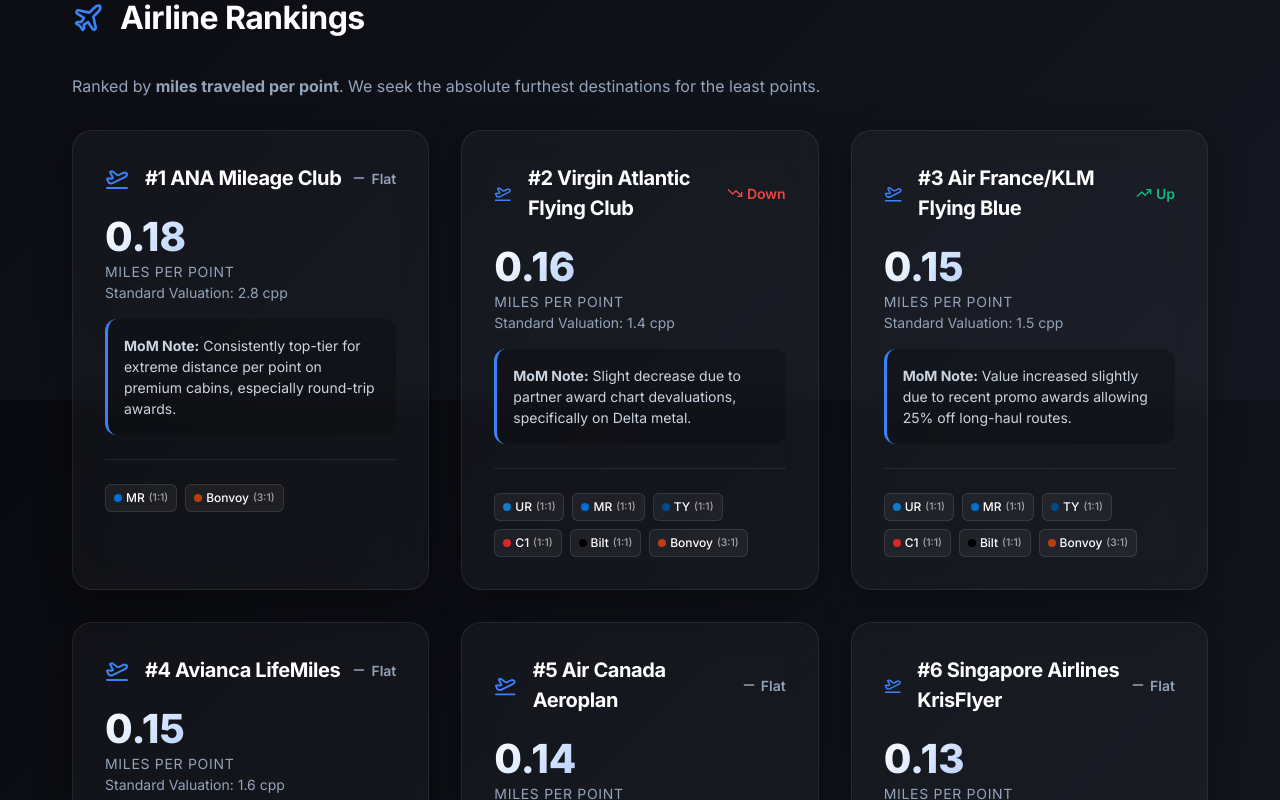
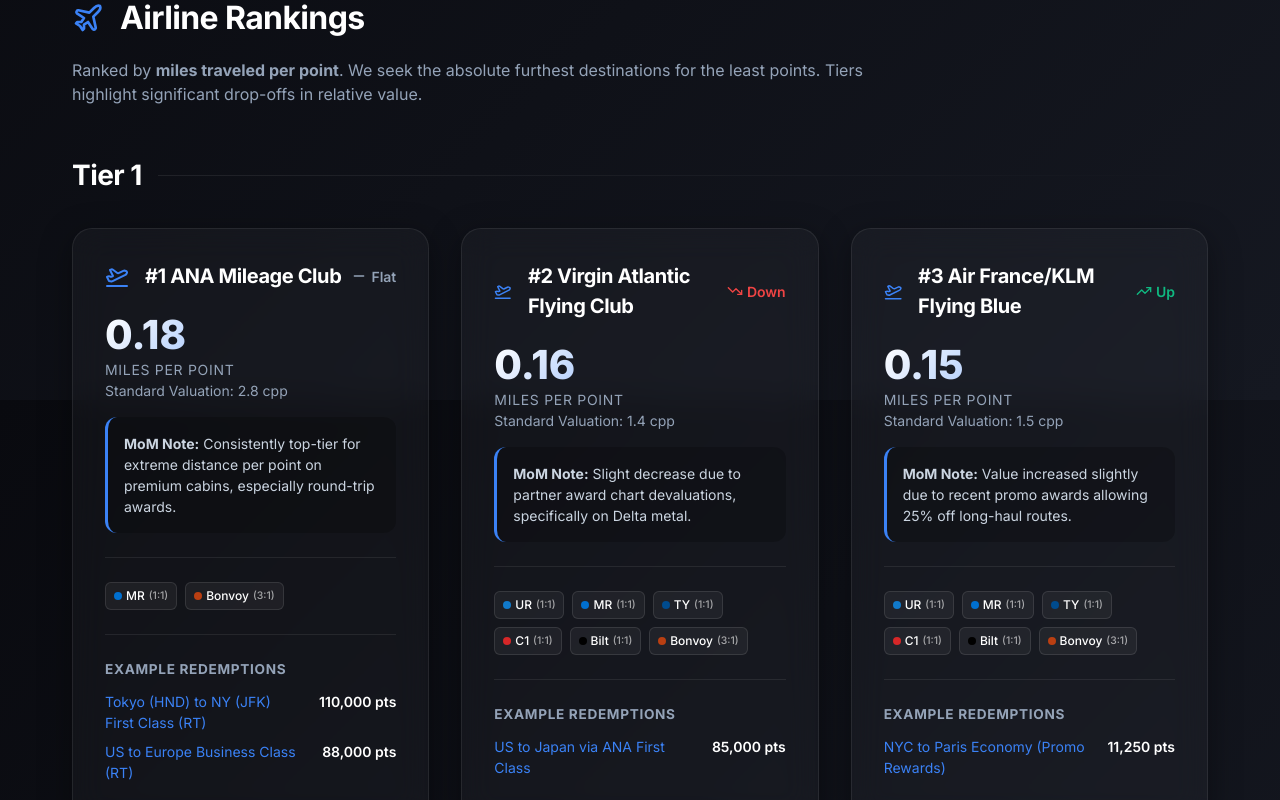
Before and after one commit to lklopfenstein/most-valuable-points, a React (Vite) app: page / in a window 1280 px wide. Shown: the part 400-1200 px from the top of the page. Built offline with nearby package versions, Linux system fonts and the light colour scheme.

Commit message:
feat: Add redemption examples and tier categorization

```diff
--- a/src/App.jsx
+++ b/src/App.jsx
@@ -1,4 +1,4 @@
-import React, { useState } from 'react';
+import React, { useState, useMemo } from 'react';
 import { airlinesData, hotelsData } from './data/loyaltyData';
 import AirlineRankingCard from './components/AirlineRankingCard';
 import HotelRankingCard from './components/HotelRankingCard';
@@ -7,18 +7,69 @@
 export default function App() {
   const [activeTab, setActiveTab] = useState('airlines');
 
-  // Sort airlines by highest milesPerPoint
-  const sortedAirlines = [...airlinesData].sort((a, b) => b.milesPerPoint - a.milesPerPoint);
+  // Group airlines into Tiers
+  const airlineTiers = useMemo(() => {
+    const sorted = [...airlinesData].sort((a, b) => b.milesPerPoint - a.milesPerPoint);
+    const tiers = [];
+    let currentTier = [];
+    let tierIndex = 1;
 
-  // Sort hotels by lowest average points, putting "too expensive" (>18000) at the bottom
-  const sortedHotels = [...hotelsData].sort((a, b) => {
-    const aTooExpensive = a.averagePoints > 18000;
-    const bTooExpensive = b.averagePoints > 18000;
+    sorted.forEach((airline, i) => {
+      if (i === 0) {
+        currentTier.push(airline);
+      } else {
+        const prev = sorted[i - 1];
+        // Significant drop-off threshold for airlines is 0.02
+        if (prev.milesPerPoint - airline.milesPerPoint >= 0.02) {
+          tiers.push({ name: `Tier ${tierIndex}`, items: currentTier });
+          currentTier = [airline];
+          tierIndex++;
+        } else {
+          currentTier.push(airline);
+        }
+      }
+    });
+    if (currentTier.length > 0) {
+      tiers.push({ name: `Tier ${tierIndex}`, items: currentTier });
+    }
+    return tiers;
+  }, []);
 
-    if (aTooExpensive && !bTooExpensive) return 1;
-    if (!aTooExpensive && bTooExpensive) return -1;
-    return a.averagePoints - b.averagePoints;
-  });
+  // Group hotels into Tiers
+  const hotelTiers = useMemo(() => {
+    // Separate valid vs too expensive
+    const validHotels = hotelsData.filter(h => h.averagePoints <= 18000).sort((a, b) => a.averagePoints - b.averagePoints);
+    const expensiveHotels = hotelsData.filter(h => h.averagePoints > 18000).sort((a, b) => a.averagePoints - b.averagePoints);
+
+    const tiers = [];
+    let currentTier = [];
+    let tierIndex = 1;
+
+    validHotels.forEach((hotel, i) => {
+      if (i === 0) {
+        currentTier.push(hotel);
+      } else {
+        const prev = validHotels[i - 1];
+        // Significant drop-off threshold for hotels is 2000 points
+        if (hotel.averagePoints - prev.averagePoints >= 2000) {
+          tiers.push({ name: `Tier ${tierIndex}`, items: currentTier });
+          currentTier = [hotel];
+          tierIndex++;
+        } else {
+          currentTier.push(hotel);
+        }
+      }
+    });
+    if (currentTier.length > 0) {
+      tiers.push({ name: `Tier ${tierIndex}`, items: currentTier });
+    }
+
+    if (expensiveHotels.length > 0) {
+      tiers.push({ name: "Too Freakin' Expensive Tier", items: expensiveHotels, danger: true });
+    }
+
+    return tiers;
+  }, []);
 
   return (
     <div className="container">
@@ -50,34 +101,67 @@
       <main>
         {activeTab === 'airlines' && (
           <div className="animate-up">
-            <h2 className="section-title">
+            <h2 className="section-title" style={{ marginBottom: '1rem' }}>
               <Plane size={32} color="var(--accent-primary)" />
               Airline Rankings
             </h2>
-            <p style={{ color: 'var(--text-secondary)', marginBottom: '2rem', maxWidth: '800px' }}>
+            <p style={{ color: 'var(--text-secondary)', marginBottom: '3rem', maxWidth: '800px' }}>
               Ranked by <strong>miles traveled per point</strong>. We seek the absolute furthest destinations for the least points.
+              Tiers highlight significant drop-offs in relative value.
             </p>
-            <div className="grid">
-              {sortedAirlines.map((airline, index) => (
-                <AirlineRankingCard key={airline.id} data={airline} rank={index + 1} />
-              ))}
+
+            <div style={{ display: 'flex', flexDirection: 'column', gap: '4rem' }}>
+              {airlineTiers.map((tier, tIndex) => {
+                // Calculate starting rank for this tier
+                const startRank = airlineTiers.slice(0, tIndex).reduce((acc, curr) => acc + curr.items.length, 0) + 1;
+
+                return (
+                  <div key={tier.name}>
+                    <div style={{ display: 'flex', alignItems: 'center', gap: '1rem', marginBottom: '2rem' }}>
+                      <h3 style={{ fontSize: '1.75rem', margin: 0 }}>{tier.name}</h3>
+                      <div style={{ flex: 1, height: '1px', background: 'linear-gradient(90deg, var(--glass-border), transparent)' }}></div>
+                    </div>
+                    <div className="grid">
+                      {tier.items.map((airline, index) => (
+                        <AirlineRankingCard key={airline.id} data={airline} rank={startRank + index} />
+                      ))}
+                    </div>
+                  </div>
+                );
+              })}
             </div>
           </div>
         )}
 
         {activeTab === 'hotels' && (
           <div className="animate-up">
-            <h2 className="section-title">
+            <h2 className="section-title" style={{ marginBottom: '1rem' }}>
               <Building size={32} color="var(--accent-primary)" />
               Hotel Rankings
             </h2>
-            <p style={{ color: 'var(--text-secondary)', marginBottom: '2rem', maxWidth: '800px' }}>
-              Ranked by lowest average cost for 3-star and above properties. Programs exceeding 18,000 points per night on average are flagged as <strong>Too Freakin' Expensive</strong> and moved to the bottom.
+            <p style={{ color: 'var(--text-secondary)', marginBottom: '3rem', maxWidth: '800px' }}>
+              Ranked by lowest average cost for 3-star and above properties. Programs exceeding 18,000 points per night on average are flagged as <strong>Too Freakin' Expensive</strong> and relegated to the bottom.
             </p>
-            <div className="grid">
-              {sortedHotels.map((hotel, index) => (
-                <HotelRankingCard key={hotel.id} data={hotel} rank={index + 1} />
-              ))}
+
+            <div style={{ display: 'flex', flexDirection: 'column', gap: '4rem' }}>
+              {hotelTiers.map((tier, tIndex) => {
+                // Calculate starting rank for this tier
+                const startRank = hotelTiers.slice(0, tIndex).reduce((acc, curr) => acc + curr.items.length, 0) + 1;
+
+                return (
+                  <div key={tier.name}>
+                    <div style={{ display: 'flex', alignItems: 'center', gap: '1rem', marginBottom: '2rem' }}>
+                      <h3 style={{ fontSize: '1.75rem', margin: 0, color: tier.danger ? 'var(--danger)' : 'inherit' }}>{tier.name}</h3>
+                      <div style={{ flex: 1, height: '1px', background: `linear-gradient(90deg, ${tier.danger ? 'var(--danger-glow)' : 'var(--glass-border)'}, transparent)` }}></div>
+                    </div>
+                    <div className="grid">
+                      {tier.items.map((hotel, index) => (
+                        <HotelRankingCard key={hotel.id} data={hotel} rank={startRank + index} />
+                      ))}
+                    </div>
+                  </div>
+                );
+              })}
             </div>
           </div>
         )}
--- a/src/components/AirlineRankingCard.jsx
+++ b/src/components/AirlineRankingCard.jsx
@@ -43,6 +43,22 @@
           );
         })}
       </div>
+
+      {data.redemptionExamples && data.redemptionExamples.length > 0 && (
+        <div style={{ marginTop: '1.5rem', paddingTop: '1.5rem', borderTop: '1px solid var(--glass-border)' }}>
+          <h4 style={{ fontSize: '0.85rem', color: 'var(--text-secondary)', marginBottom: '0.75rem', textTransform: 'uppercase', letterSpacing: '0.05em' }}>Example Redemptions</h4>
+          <ul style={{ listStyle: 'none', padding: 0, margin: 0, fontSize: '0.875rem' }}>
+            {data.redemptionExamples.map((ex, i) => (
+              <li key={i} style={{ marginBottom: '0.5rem', display: 'flex', justifyContent: 'space-between', alignItems: 'flex-start', gap: '1rem' }}>
+                <a href={ex.link} target="_blank" rel="noopener noreferrer" style={{ color: 'var(--accent-primary)', textDecoration: 'none' }}>
+                  {ex.title}
+                </a>
+                <span style={{ fontWeight: 600, whiteSpace: 'nowrap' }}>{ex.cost}</span>
+              </li>
+            ))}
+          </ul>
+        </div>
+      )}
     </div>
   );
 }
--- a/src/components/HotelRankingCard.jsx
+++ b/src/components/HotelRankingCard.jsx
@@ -57,6 +57,22 @@
           );
         })}
       </div>
+
+      {data.redemptionExamples && data.redemptionExamples.length > 0 && (
+        <div style={{ marginTop: '1.5rem', paddingTop: '1.5rem', borderTop: '1px solid var(--glass-border)' }}>
+          <h4 style={{ fontSize: '0.85rem', color: 'var(--text-secondary)', marginBottom: '0.75rem', textTransform: 'uppercase', letterSpacing: '0.05em' }}>Example Redemptions</h4>
+          <ul style={{ listStyle: 'none', padding: 0, margin: 0, fontSize: '0.875rem' }}>
+            {data.redemptionExamples.map((ex, i) => (
+              <li key={i} style={{ marginBottom: '0.5rem', display: 'flex', justifyContent: 'space-between', alignItems: 'flex-start', gap: '1rem' }}>
+                <a href={ex.link} target="_blank" rel="noopener noreferrer" style={{ color: isTooExpensive ? 'var(--danger)' : 'var(--accent-primary)', textDecoration: 'none' }}>
+                  {ex.title}
+                </a>
+                <span style={{ fontWeight: 600, whiteSpace: 'nowrap', color: isTooExpensive ? 'var(--danger)' : 'inherit' }}>{ex.cost}</span>
+              </li>
+            ))}
+          </ul>
+        </div>
+      )}
     </div>
   );
 }
--- a/src/data/loyaltyData.js
+++ b/src/data/loyaltyData.js
@@ -18,6 +18,29 @@
     transferPartners: [
       { partner: "Amex", ratio: "1:1" },
       { partner: "Marriott", ratio: "3:1" }
+    ],
+    redemptionExamples: [
+      { title: "Tokyo (HND) to NY (JFK) First Class (RT)", cost: "110,000 pts", link: "https://www.ana.co.jp/en/us/amc/reference/tux/award/" },
+      { title: "US to Europe Business Class (RT)", cost: "88,000 pts", link: "https://www.ana.co.jp/en/us/amc/reference/tux/award/" }
+    ]
+  },
+  {
+    id: "virgin",
+    name: "Virgin Atlantic Flying Club",
+    milesPerPoint: 0.16,
+    previousMilesPerPoint: 0.17,
+    cpp: 1.4,
+    explanation: "Slight decrease due to partner award chart devaluations, specifically on Delta metal.",
+    transferPartners: [
+      { partner: "Chase", ratio: "1:1" },
+      { partner: "Amex", ratio: "1:1" },
+      { partner: "Citi", ratio: "1:1" },
+      { partner: "CapitalOne", ratio: "1:1" },
+      { partner: "Bilt", ratio: "1:1" },
+      { partner: "Marriott", ratio: "3:1" }
+    ],
+    redemptionExamples: [
+      { title: "US to Japan via ANA First Class", cost: "85,000 pts", link: "https://flywith.virginatlantic.com/us/en/flying-club/airline-partners/all-nippon-airways.html" }
     ]
   },
   {
@@ -34,6 +57,26 @@
       { partner: "CapitalOne", ratio: "1:1" },
       { partner: "Bilt", ratio: "1:1" },
       { partner: "Marriott", ratio: "3:1" }
+    ],
+    redemptionExamples: [
+      { title: "NYC to Paris Economy (Promo Rewards)", cost: "11,250 pts", link: "https://www.flyingblue.us/en/spend/flights/promo-rewards" }
+    ]
+  },
+  {
+    id: "lifemiles",
+    name: "Avianca LifeMiles",
+    milesPerPoint: 0.15,
+    previousMilesPerPoint: 0.15,
+    cpp: 1.6,
+    explanation: "Great for long-haul Star Alliance bookings with minimal fees.",
+    transferPartners: [
+      { partner: "Amex", ratio: "1:1" },
+      { partner: "Citi", ratio: "1:1" },
+      { partner: "CapitalOne", ratio: "1:1" },
+      { partner: "Marriott", ratio: "3:1" }
+    ],
+    redemptionExamples: [
+      { title: "US to Europe Business Class (Star Alliance)", cost: "63,000 pts", link: "https://www.lifemiles.com/" }
     ]
   },
   {
@@ -49,22 +92,58 @@
       { partner: "CapitalOne", ratio: "1:1" },
       { partner: "Bilt", ratio: "1:1" },
       { partner: "Marriott", ratio: "3:1" }
+    ],
+    redemptionExamples: [
+      { title: "US West Coast to Tokyo Business Class", cost: "55,000 pts", link: "https://www.aircanada.com/us/en/aco/home/aeroplan/redeem/flights.html" }
     ]
   },
   {
-    id: "virgin",
-    name: "Virgin Atlantic Flying Club",
-    milesPerPoint: 0.16,
-    previousMilesPerPoint: 0.17,
-    cpp: 1.4,
-    explanation: "Slight decrease due to partner award chart devaluations, specifically on Delta metal.",
+    id: "krisflyer",
+    name: "Singapore Airlines KrisFlyer",
+    milesPerPoint: 0.13,
+    previousMilesPerPoint: 0.13,
+    cpp: 1.5,
+    explanation: "Only way to book Singapore premium cabins, standard distance valuations.",
     transferPartners: [
       { partner: "Chase", ratio: "1:1" },
       { partner: "Amex", ratio: "1:1" },
       { partner: "Citi", ratio: "1:1" },
       { partner: "CapitalOne", ratio: "1:1" },
+      { partner: "Marriott", ratio: "3:1" }
+    ],
+    redemptionExamples: [
+      { title: "JFK to Frankfurt Suites Class", cost: "97,000 pts", link: "https://www.singaporeair.com/en_UK/us/ppsclub-krisflyer/use-miles/redeem-miles/" }
+    ]
+  },
+  {
+    id: "aadvantage",
+    name: "American Airlines AAdvantage",
+    milesPerPoint: 0.11,
+    previousMilesPerPoint: 0.11,
+    cpp: 1.5,
+    explanation: "Fixed partner charts still offer good distance-based value, though harder to earn.",
+    transferPartners: [
       { partner: "Bilt", ratio: "1:1" },
       { partner: "Marriott", ratio: "3:1" }
+    ],
+    redemptionExamples: [
+      { title: "US to Maldives via Qatar QSuites", cost: "70,000 pts", link: "https://www.aa.com/i18n/aadvantage-program/miles/redeem/award-travel/flight-award-chart.jsp" }
+    ]
+  },
+  {
+    id: "mileageplus",
+    name: "United MileagePlus",
+    milesPerPoint: 0.09,
+    previousMilesPerPoint: 0.10,
+    cpp: 1.3,
+    explanation: "Continued unannounced dynamic pricing tweaks reducing long-haul partner award value.",
+    transferPartners: [
+      { partner: "Chase", ratio: "1:1" },
+      { partner: "Bilt", ratio: "1:1" },
+      { partner: "Marriott", ratio: "3:1.1" }
+    ],
+    redemptionExamples: [
+      { title: "Newark (EWR) to London (LHR) Polaris", cost: "80,000 pts", link: "https://www.united.com/en/us/fly/mileageplus/awards/travel.html" }
     ]
   },
   {
@@ -80,35 +159,9 @@
       { partner: "CapitalOne", ratio: "1:1" },
       { partner: "Bilt", ratio: "1:1" },
       { partner: "Marriott", ratio: "3:1" }
-    ]
-  },
-  {
-    id: "lifemiles",
-    name: "Avianca LifeMiles",
-    milesPerPoint: 0.15,
-    previousMilesPerPoint: 0.15,
-    cpp: 1.6,
-    explanation: "Great for long-haul Star Alliance bookings with minimal fees.",
-    transferPartners: [
-      { partner: "Amex", ratio: "1:1" },
-      { partner: "Citi", ratio: "1:1" },
-      { partner: "CapitalOne", ratio: "1:1" },
-      { partner: "Marriott", ratio: "3:1" }
-    ]
-  },
-  {
-    id: "krisflyer",
-    name: "Singapore Airlines KrisFlyer",
-    milesPerPoint: 0.13,
-    previousMilesPerPoint: 0.13,
-    cpp: 1.5,
-    explanation: "Only way to book Singapore premium cabins, standard distance valuations.",
-    transferPartners: [
-      { partner: "Chase", ratio: "1:1" },
-      { partner: "Amex", ratio: "1:1" },
-      { partner: "Citi", ratio: "1:1" },
-      { partner: "CapitalOne", ratio: "1:1" },
-      { partner: "Marriott", ratio: "3:1" }
+    ],
+    redemptionExamples: [
+      { title: "US West Coast to Hawaii Economy", cost: "13,000 pts", link: "https://www.britishairways.com/en-us/executive-club/spending-avios/reward-flights" }
     ]
   },
   {
@@ -121,31 +174,9 @@
     transferPartners: [
       { partner: "Amex", ratio: "1:1" },
       { partner: "Marriott", ratio: "3:1" }
-    ]
-  },
-  {
-    id: "mileageplus",
-    name: "United MileagePlus",
-    milesPerPoint: 0.09,
-    previousMilesPerPoint: 0.10,
-    cpp: 1.3,
-    explanation: "Continued unannounced dynamic pricing tweaks reducing long-haul partner award value.",
-    transferPartners: [
-      { partner: "Chase", ratio: "1:1" },
-      { partner: "Bilt", ratio: "1:1" },
-      { partner: "Marriott", ratio: "3:1.1" }
-    ]
-  },
-  {
-    id: "aadvantage",
-    name: "American Airlines AAdvantage",
-    milesPerPoint: 0.11,
-    previousMilesPerPoint: 0.11,
-    cpp: 1.5,
-    explanation: "Fixed partner charts still offer good distance-based value, though harder to earn.",
-    transferPartners: [
-      { partner: "Bilt", ratio: "1:1" },
-      { partner: "Marriott", ratio: "3:1" }
+    ],
+    redemptionExamples: [
+      { title: "Domestic Main Cabin Cross-Country", cost: "35,000 pts", link: "https://www.delta.com/us/en/skymiles/how-to-use-miles/travel-with-miles" }
     ]
   },
   {
@@ -158,6 +189,9 @@
     transferPartners: [
       { partner: "Chase", ratio: "1:1" },
       { partner: "Marriott", ratio: "3:1" }
+    ],
+    redemptionExamples: [
+      { title: "Chicago to Denver (Wanna Get Away)", cost: "9,500 pts", link: "https://www.southwest.com/loyalty/redeem/" }
     ]
   }
 ];
@@ -173,6 +207,25 @@
     transferPartners: [
       { partner: "Chase", ratio: "1:1" },
       { partner: "Bilt", ratio: "1:1" }
+    ],
+    redemptionExamples: [
+      { title: "Hyatt Regency Kyoto (Category 6)", cost: "25,000 pts", link: "https://www.hyatt.com/explore-hotels" },
+      { title: "Hyatt Place Tokyo Bay (Category 4)", cost: "15,000 pts", link: "https://www.hyatt.com/explore-hotels" }
+    ]
+  },
+  {
+    id: "wyndham",
+    name: "Wyndham Rewards",
+    averagePoints: 15000,
+    previousAveragePoints: 15000,
+    cpp: 1.1,
+    explanation: "Tiered chart at 7.5k, 15k, and 30k. Most decent properties fall into the 15k tier.",
+    transferPartners: [
+      { partner: "Citi", ratio: "1:1" },
+      { partner: "CapitalOne", ratio: "1:1" }
+    ],
+    redemptionExamples: [
+      { title: "Wyndham Grand Clearwater Beach", cost: "30,000 pts", link: "https://www.wyndhamhotels.com/wyndham-rewards/redeem" }
     ]
   },
   {
@@ -186,18 +239,24 @@
       { partner: "Citi", ratio: "1:2" },
       { partner: "CapitalOne", ratio: "1:1" },
       { partner: "Amex", ratio: "1:1" }
+    ],
+    redemptionExamples: [
+      { title: "Cambria Hotel New York - Chelsea", cost: "20,000 pts", link: "https://www.choicehotels.com/choice-privileges/redeem-points" }
     ]
   },
   {
-    id: "wyndham",
-    name: "Wyndham Rewards",
-    averagePoints: 15000,
-    previousAveragePoints: 15000,
-    cpp: 1.1,
-    explanation: "Tiered chart at 7.5k, 15k, and 30k. Most decent properties fall into the 15k tier.",
+    id: "ihg",
+    name: "IHG One Rewards",
+    averagePoints: 28000,
+    previousAveragePoints: 27000,
+    cpp: 0.6,
+    explanation: "Holiday Inn Express and higher properties usually start well above 20k per night.",
     transferPartners: [
-      { partner: "Citi", ratio: "1:1" },
-      { partner: "CapitalOne", ratio: "1:1" }
+      { partner: "Chase", ratio: "1:1" },
+      { partner: "Bilt", ratio: "1:1" }
+    ],
+    redemptionExamples: [
+      { title: "InterContinental Paris Le Grand", cost: "85,000 pts", link: "https://www.ihg.com/rewardsclub/content/us/en/reward-nights" }
     ]
   },
   {
@@ -211,6 +270,9 @@
       { partner: "Chase", ratio: "1:1" },
       { partner: "Amex", ratio: "1:1" },
       { partner: "Bilt", ratio: "1:1" }
+    ],
+    redemptionExamples: [
+      { title: "The Ritz-Carlton, Maui", cost: "100,000 pts", link: "https://www.marriott.com/loyalty/redeem/hotels/free-nights.mi" }
     ]
   },
   {
@@ -222,18 +284,9 @@
     explanation: "Hyper-inflated point currency means 18k points gets you almost nothing.",
     transferPartners: [
       { partner: "Amex", ratio: "1:2" }
-    ]
-  },
-  {
-    id: "ihg",
-    name: "IHG One Rewards",
-    averagePoints: 28000,
-    previousAveragePoints: 27000,
-    cpp: 0.6,
-    explanation: "Holiday Inn Express and higher properties usually start well above 20k per night.",
-    transferPartners: [
-      { partner: "Chase", ratio: "1:1" },
-      { partner: "Bilt", ratio: "1:1" }
+    ],
+    redemptionExamples: [
+      { title: "Conrad Bora Bora Nui", cost: "120,000 pts", link: "https://www.hilton.com/en/hilton-honors/points/redeem/" }
     ]
   }
 ];
```
Also changed, not shown: 1 other file (tests, documents, lock files or other folders).
